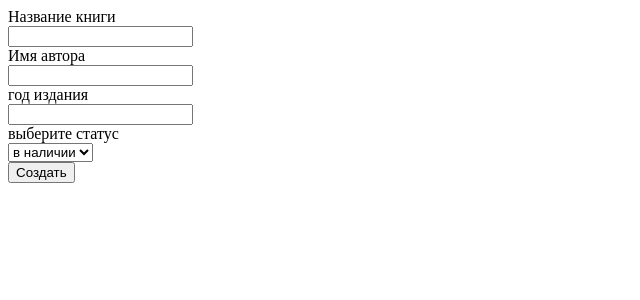
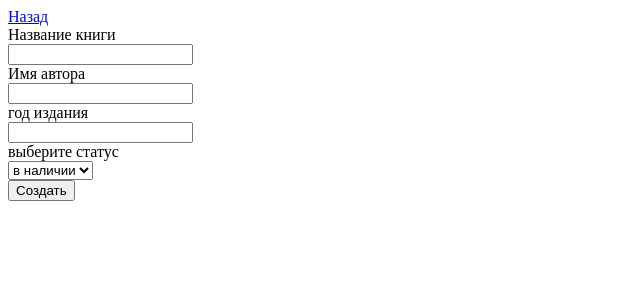
Before and after one commit to MuratVh/BooksVh, a Django app: page /head/create_book/ in a window 1280 px wide. Shown: the top 300 px of the page, without its empty margins (0-640 px from the left). Run offline with Django 4.2, Linux system fonts and the light colour scheme.

Commit message:
сделал ссылки на главную страницу

```diff
--- a/books/head/templates/create_book.html
+++ b/books/head/templates/create_book.html
@@ -5,6 +5,9 @@
     <title>Document</title>
 </head>
 <body>
+    <div class="">
+        <a href="{% url 'head:home' %}">Назад</a>
+    </div>
     <form method="post" action="" enctype="multipart/form-data">
         {% csrf_token %}
         {% for field in form %}
--- a/books/head/templates/delete_book.html
+++ b/books/head/templates/delete_book.html
@@ -5,6 +5,9 @@
     <title>Document</title>
 </head>
 <body>
+    <div class="">
+        <a href="{% url 'head:home' %}">Назад</a>
+    </div>
     <form method="post" action="" enctype="multipart/form-data">
         {% csrf_token %}
         {% for field in form %}
--- a/books/head/views.py
+++ b/books/head/views.py
@@ -20,11 +20,14 @@ def delete_book(request):
     form = DeleteBook(request.POST or None)
     # book = Book.objects.get(pk=form.data['pk'])
     if form.is_valid():
-        try:
-            # if Book.objects.get(pk=form.data['pk']):
+        # try:
+        #     # if Book.objects.get(pk=form.data['pk']):
+        #     Book.objects.get(pk=form.data['pk']).delete()
+        #     # else:
+        # except Book.DoesNotExist:
+        if Book.objects.filter(pk=form.data['pk']).exists():
             Book.objects.get(pk=form.data['pk']).delete()
-            # else:
-        except Book.DoesNotExist:
-                return render(request, 'error.html')
+        else:
+            return render(request, 'error.html')
         return redirect('head:home')
     return render(request, 'delete_book.html', {'form': form})
```
